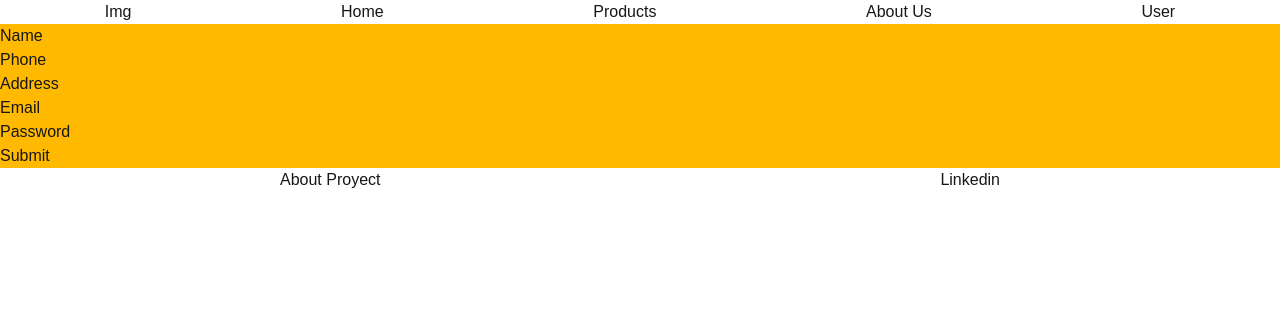
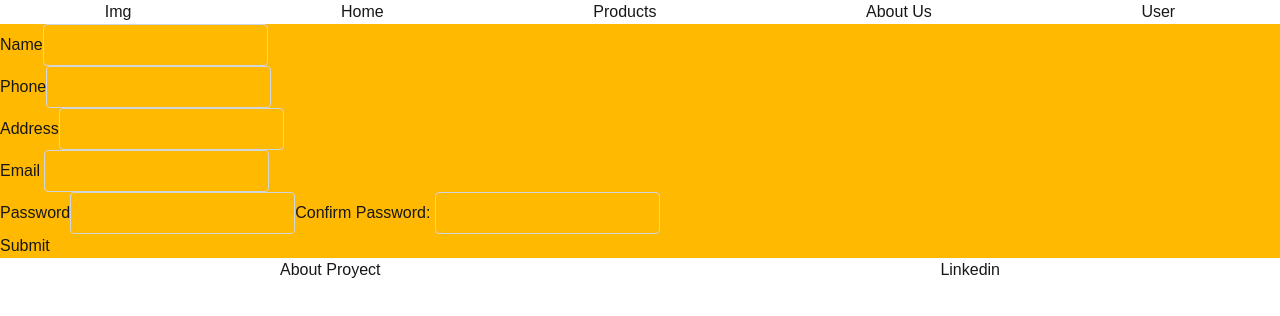
Before and after one commit to AleFalces/E-comerce, a Next.js app in the folder Front/my-app/: page /registerUser in a window 1280 px wide. Shown: the top 316 px of the page. Built offline with nearby package versions, Linux system fonts and the light colour scheme; no server answers.

Commit message:
validations registerForm

```diff
--- a/Front/my-app/src/app/registerUser/RegisterUser.tsx
+++ b/Front/my-app/src/app/registerUser/RegisterUser.tsx
@@ -1,7 +1,7 @@
 "use client";
 import { useState } from "react";
-import { RegisterDTO } from "../../interfaces/userInterface";
-import { registerUserService } from "../../services/userServices";
+import { RegisterDTO, RegisterErrors } from "../../interfaces/userInterface";
+import validateRegisterForm from "@/helpers/ValidationRegisterForm";
 
 const RegisterUser: React.FC = () => {
   const [registerData, SetRegisterData] = useState<RegisterDTO>({
@@ -10,7 +10,10 @@ const RegisterUser: React.FC = () => {
     address: "",
     phone: "",
     password: "",
+    Cpassword: "",
   });
+
+  const [errors, setErrors] = useState<RegisterErrors>({});
 
   const handlerImput = (event: React.ChangeEvent<HTMLInputElement>) => {
     const { name, value } = event.target;
@@ -22,7 +25,14 @@ const RegisterUser: React.FC = () => {
   };
   const handlerSumbit = (event: React.FormEvent<HTMLFormElement>) => {
     event.preventDefault();
-    registerUserService(registerData);
+
+    const validationErrors = validateRegisterForm(registerData);
+    if (Object.keys(validationErrors).length > 0) {
+      setErrors(validationErrors);
+      return;
+    }
+
+    // registerUserService(registerData);
   };
 
   return (
@@ -35,8 +45,11 @@ const RegisterUser: React.FC = () => {
             name="name"
             value={registerData.name}
             onChange={handlerImput}
-            required
+            className={`border p-2 rounded ${
+              errors.name ? "border-red-500" : "border-gray-300"
+            }`}
           />
+          {errors.name && <p className="text-red-600 text-sm">{errors.name}</p>}
         </div>
         <div>
           <label>Phone</label>
@@ -45,8 +58,13 @@ const RegisterUser: React.FC = () => {
             name="phone"
             value={registerData.phone}
             onChange={handlerImput}
-            required
+            className={`border p-2 rounded ${
+              errors.phone ? "border-red-500" : "border-gray-300"
+            }`}
           />
+          {errors.phone && (
+            <p className="text-red-600 text-sm">{errors.phone}</p>
+          )}
         </div>
         <div>
           <label>Address</label>
@@ -55,8 +73,13 @@ const RegisterUser: React.FC = () => {
             name="address"
             value={registerData.address}
             onChange={handlerImput}
-            required
+            className={`border p-2 rounded ${
+              errors.address ? "border-red-500" : "border-gray-300"
+            }`}
           />
+          {errors.address && (
+            <p className="text-red-600 text-sm">{errors.address}</p>
+          )}
         </div>
         <div>
           <label> Email </label>
@@ -65,8 +88,13 @@ const RegisterUser: React.FC = () => {
             name="email"
             value={registerData.email}
             onChange={handlerImput}
-            required
+            className={`border p-2 rounded ${
+              errors.email ? "border-red-500" : "border-gray-300"
+            }`}
           />
+          {errors.email && (
+            <p className="text-red-600 text-sm">{errors.email}</p>
+          )}
         </div>
         <div>
           <label>Password</label>
@@ -75,8 +103,26 @@ const RegisterUser: React.FC = () => {
             name="password"
             value={registerData.password}
             onChange={handlerImput}
-            required
+            className={`border p-2 rounded ${
+              errors.password ? "border-red-500" : "border-gray-300"
+            }`}
           />
+          {errors.password && (
+            <p className="text-red-600 text-sm">{errors.password}</p>
+          )}
+          <label>Confirm Password: </label>
+          <input
+            type="password"
+            name="Cpassword"
+            onChange={handlerImput}
+            value={registerData.Cpassword}
+            className={`border p-2 rounded ${
+              errors.Cpassword ? "border-red-500" : "border-gray-300"
+            }`}
+          />
+          {errors.Cpassword && (
+            <p className="text-red-600 text-sm">{errors.Cpassword}</p>
+          )}
         </div>
         <button type="submit">Submit</button>
       </form>
--- a/Front/my-app/src/helpers/ValidationRegisterForm.ts
+++ b/Front/my-app/src/helpers/ValidationRegisterForm.ts
@@ -0,0 +1,39 @@
+import { RegisterDTO, RegisterErrors } from "@/interfaces/userInterface";
+
+const validateRegisterForm = (state: RegisterDTO) => {
+  const errors: RegisterErrors = {};
+
+  if (!state.name.trim()) errors.name = "Name is required";
+  if (!state.email.trim()) {
+    errors.email = "Email is required";
+  } else if (!/^[^\s@]+@[^\s@]+\.[^\s@]+$/.test(state.email)) {
+    errors.email = "Invalid email format";
+  }
+
+  if (!state.phone) {
+    errors.phone = "Phone number is required";
+  } else if (!/^\d{9}$/.test(state.phone.toString())) {
+    errors.phone = "Invalid phone number";
+  }
+  if (!state.name.trim()) errors.name = "Name is required";
+  if (!state.address.trim()) errors.address = "Address is required";
+
+  if (!state.password) {
+    errors.password = "Password is required";
+  } else if (state.password.length < 8) {
+    errors.password = "Password must be at least 8 characters";
+  } else if (!/[A-Z]/.test(state.password)) {
+    errors.password = "Password must contain at least one uppercase letter";
+  } else if (!/[^A-Za-z0-9]/.test(state.password)) {
+    errors.password = "Password must contain at least one special character";
+  }
+
+  if (!state.Cpassword) {
+    errors.Cpassword = "Please confirm your password";
+  } else if (state.password !== state.Cpassword) {
+    errors.Cpassword = "Passwords do not match";
+  }
+
+  return errors;
+};
+export default validateRegisterForm;
--- a/Front/my-app/src/helpers/ValidationsLoginForm.ts
+++ b/Front/my-app/src/helpers/ValidationsLoginForm.ts
@@ -3,7 +3,11 @@ import { LoginDTO, LoginFormErrorsDto } from "@/interfaces/userInterface";
 const validatelogin = (state: LoginDTO) => {
   const errors: LoginFormErrorsDto = {};
 
-  if (!state.email.trim()) errors.email = "Username is required";
+  if (!state.email.trim()) {
+    errors.email = "Email is required";
+  } else if (!/^[^\s@]+@[^\s@]+\.[^\s@]+$/.test(state.email)) {
+    errors.email = "Invalid email format";
+  }
 
   if (!state.password) {
     errors.password = "Password is required";
```
Also changed, not shown: Front/my-app/src/interfaces/userInterface.ts (+10 -0 lines).
